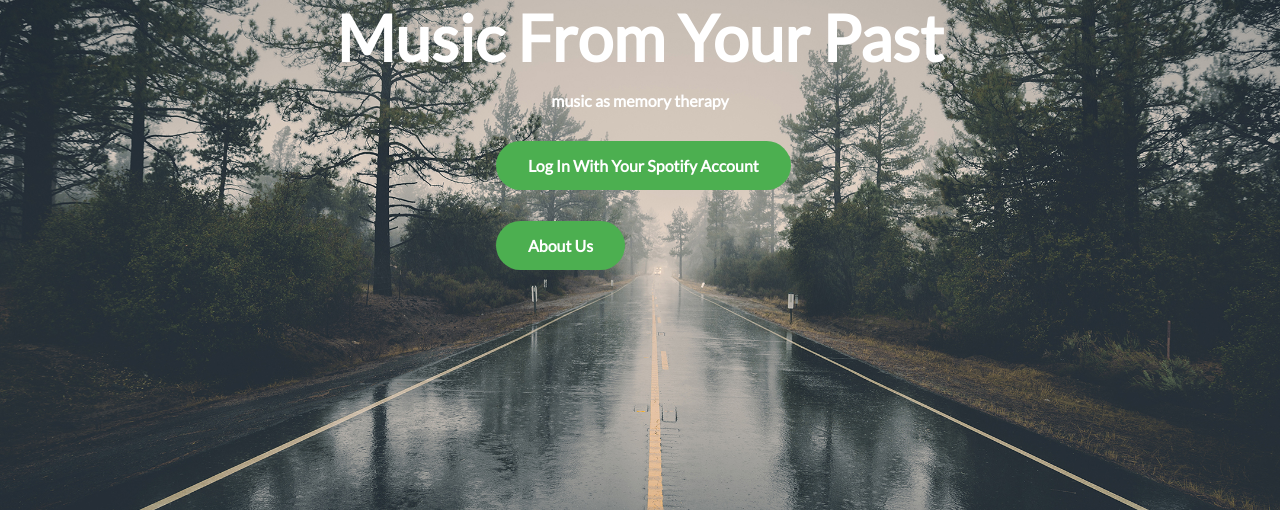
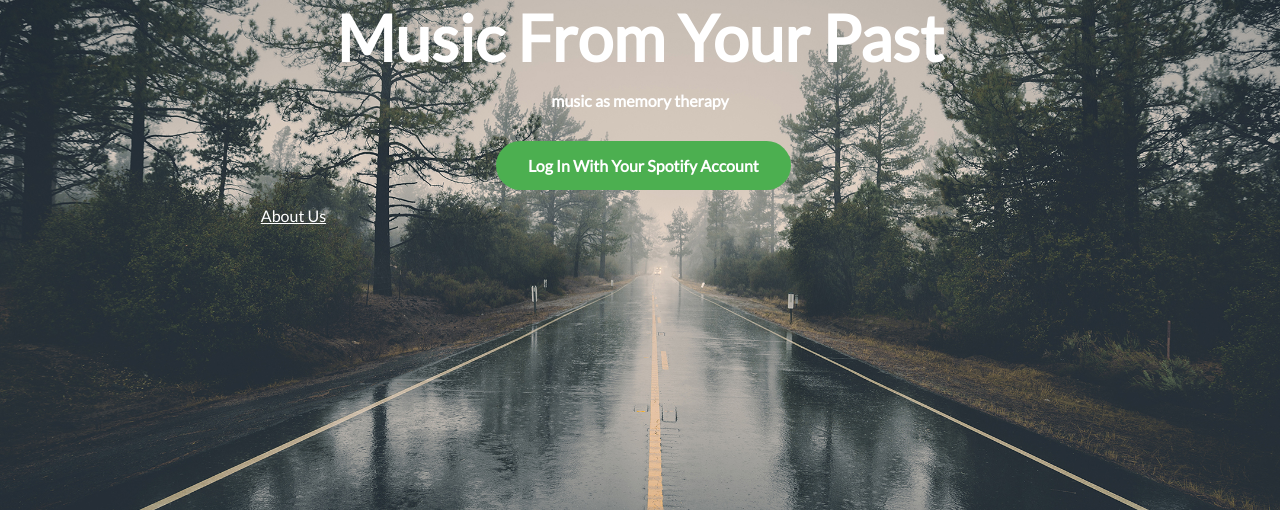
Before and after one commit to phqchau/music_therapy, a Django app: page /music/ in a window 1280 px wide. Shown: the part 177-687 px from the top of the page. Run offline with Django 3.2, Linux system fonts and the light colour scheme.

Commit message:
some more css

```diff
--- a/musicTherapy/music/templates/music/index.html
+++ b/musicTherapy/music/templates/music/index.html
@@ -13,7 +13,7 @@
 <h1 align="center">Music From Your Past</h1>
 <h2 align="center">music as memory therapy</h2>
 <p><a href="javascript:loginSpotify('{{redirect_uri}}');" class="button">Log In With Your Spotify Account</a></p>
-<p><a href="{% url 'music:about' %}" class="button" aligh="center">About Us</a></p>
+<p><a href="{% url 'music:about' %}" class="inlintbutton" aligh="center">About Us</a></p>
 </div>
 
 <script type="text/javascript">
```
